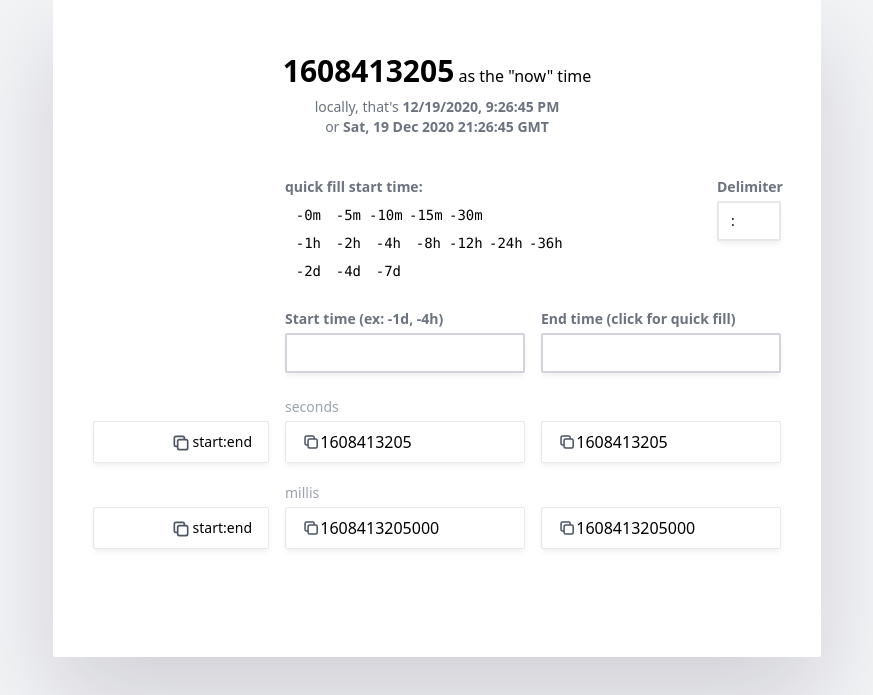
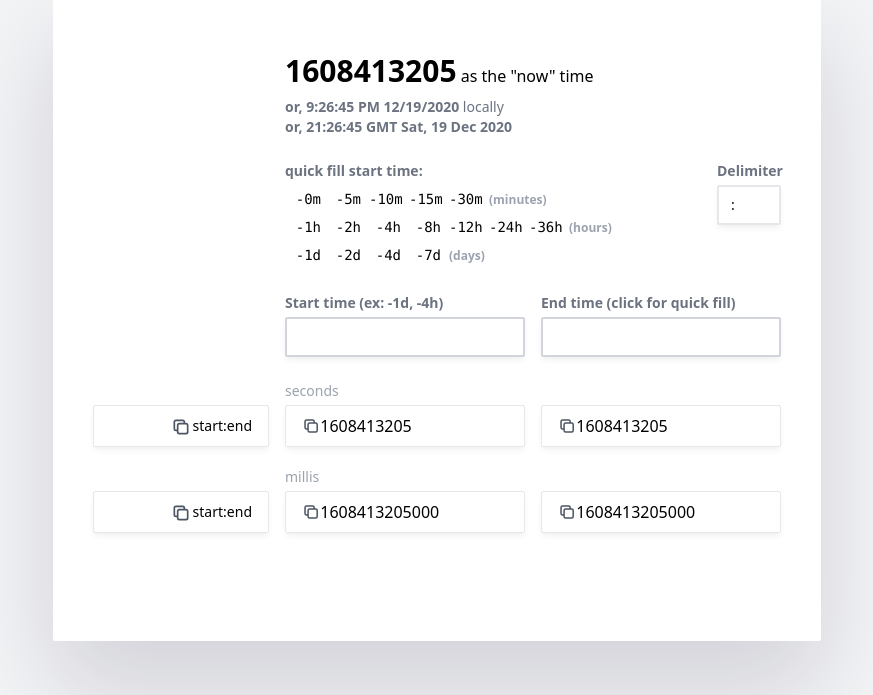
Before and after one commit to colbyguan/epochconverter2, a React (Create React App) app: page / in a window 1280 px wide. Shown: the part 105-800 px from the top of the page, without its empty margins (203-1076 px from the left). Built offline with nearby package versions, Linux system fonts and the light colour scheme.

Commit message:
better time labels, add missing -1d (#2)
* better time labels, add missing -1d

* add a blurb

* alignment

```diff
--- a/src/App.js
+++ b/src/App.js
@@ -8,7 +8,13 @@ import { timeStringToOffset } from "./helpers";
 const QUICK_TIMESTAMPS = [
   ['-0m', '-5m', '-10m', '-15m', '-30m'],
   ['-1h', '-2h', '-4h', '-8h', '-12h', '-24h', '-36h'],
-  ['-2d', '-4d', '-7d']]
+  ['-1d', '-2d', '-4d', '-7d']]
+const QUICK_LABELS = ['minutes', 'hours', 'days'];
+
+function utcStringToTimeThenDate(utcStr) {
+  const tokens = utcStr.split(' ');
+  return `${tokens[4]} ${tokens[5]} ${tokens[0]} ${tokens[1]} ${tokens[2]} ${tokens[3]}`;
+}
 
 function App() {
   // Time values
@@ -106,8 +112,6 @@ function App() {
     setToast("Fail to copy " + s);
     setToastColor("bg-red-500");
   };
-  console.log(ringInput && lastFocusedWasStart)
-  console.log(ringInput && lastFocusedWasStart && 'test')
 
   return (
     <div className="container mx-auto">
@@ -147,10 +151,13 @@ function App() {
           </div>
         </div> */}
         <div className="card-container">
-          <div className="my-10 text-center">
-            <div className="mb-2"><span className="text-3xl font-bold">{now}</span> as the "now" time</div>
-            <div className="text-sm text-gray-500">locally, that's <span className="font-semibold">{nowDate.toLocaleString()}</span></div>
-            <div className="text-sm text-gray-500">or <span className="font-semibold">{nowDate.toUTCString()}</span></div>
+          <div className="card-grid mt-10 mb-6">
+            <div className="side-col"></div>
+            <div className="double-main-col relative">
+              <div className="mb-2"><span className="text-3xl font-bold">{now}</span> as the "now" time</div>
+              <div className="text-sm text-gray-500"><span className="font-semibold">or, {nowDate.toLocaleTimeString()} {nowDate.toLocaleDateString()}</span> locally </div>
+              <div className="text-sm text-gray-500"><span className="font-semibold">or, {utcStringToTimeThenDate(nowDate.toUTCString())}</span></div>
+            </div>
           </div>
           <div className="card-grid mb-6">
             <div className="side-col"></div>
@@ -168,6 +175,7 @@ function App() {
                       {timestamp}
                     </div>
                   ))}
+                  <span className="ml-1 text-xs font-bold text-gray-400">({QUICK_LABELS[rowIdx]})</span>
                 </div>)}
               <div className="delimiter absolute top-0 right-0">
                 <label
--- a/src/components/CopyableRow.js
+++ b/src/components/CopyableRow.js
@@ -81,7 +81,6 @@ const CopyableTime = (props) => {
   const alignLeft = props.alignLeft;
 
   const copyTs = () => {
-    console.log(props.ts);
     copy(props.ts);
     props.handleCopySuccess(props.ts);
   };
--- a/src/helpers.js
+++ b/src/helpers.js
@@ -11,7 +11,6 @@ const _MULTIPLIERS = {
 // -1 if bad format
 // otherwise seconds to substract from current time
 const timeStringToOffset = s => {
-    console.log(s);
     if (s.length < 3) {
         return 0;
     }
```
